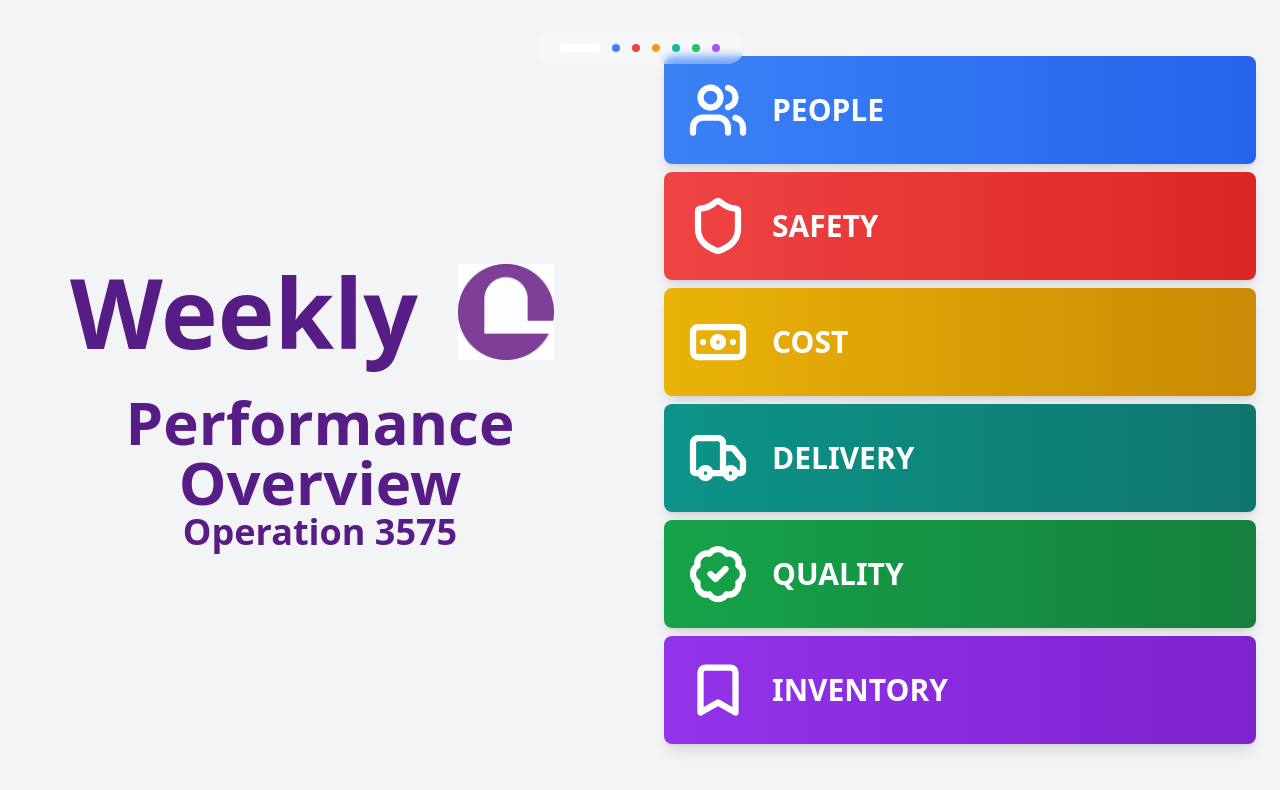
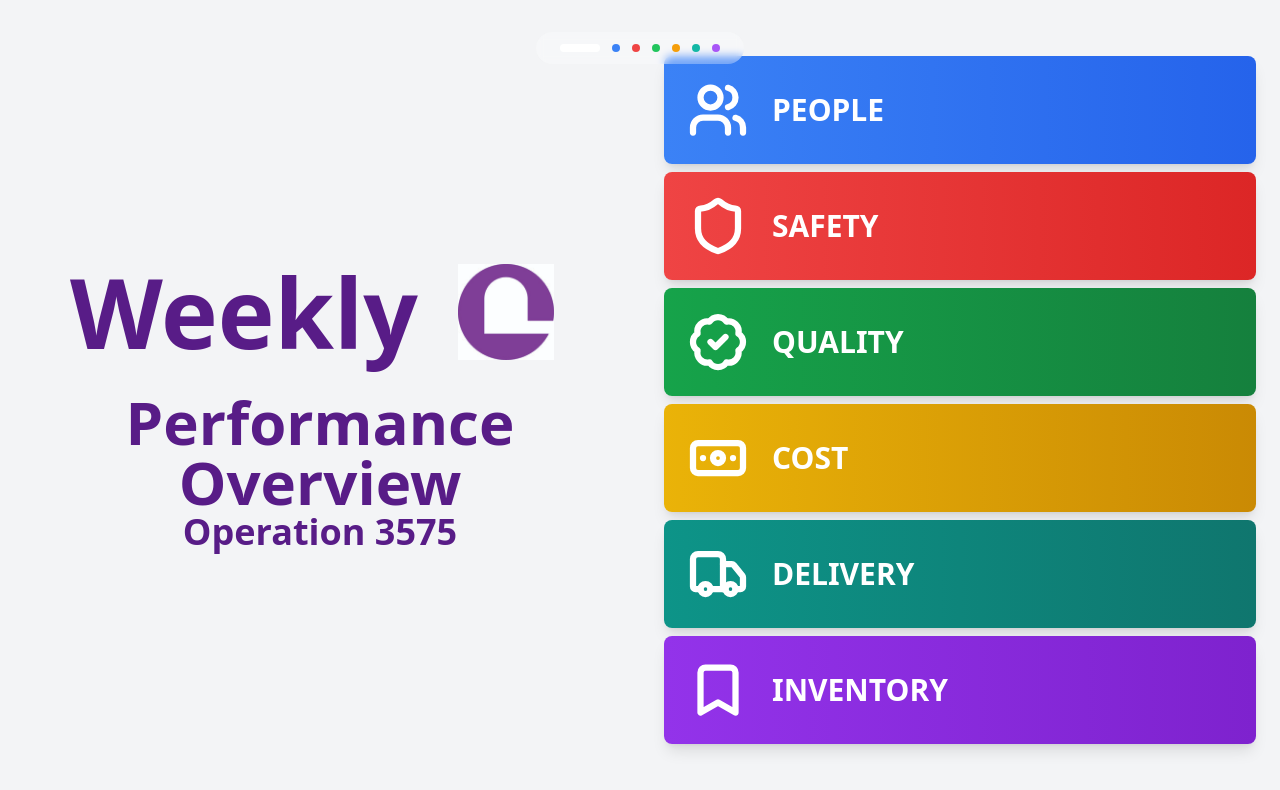
Before and after one commit to marieshaas/kpi_dashboard, a React (Create React App) app: page / in a window 1280 px wide. Both pictures are taken after a click on the button 564 px from the left and 48 px from the top of the page. Shown: the top 790 px of the page. Built offline with nearby package versions, Linux system fonts and the light colour scheme.

Commit message:
update data

```diff
--- a/src/App.js
+++ b/src/App.js
@@ -13,12 +13,12 @@ function App() {
   const [currentPage, setCurrentPage] = useState(0);
 
   const pages = [
-     { name: 'opening', component: OpeningPage, data: null, color: 'bg-gray-500' },
+    { name: 'opening', component: OpeningPage, data: null, color: 'bg-gray-500' },
     { name: 'people', component: PeoplePage, data: kpiData.people, color: 'bg-blue-500' },
     { name: 'safety', component: SafetyPage, data: kpiData.safety, color: 'bg-red-500' },
+    { name: 'quality', component: QualityPage, data: kpiData.quality , color: 'bg-green-500' },
     { name: 'cost',   component: CostPage,   data: kpiData.cost ,  color: 'bg-amber-500' },
     { name: 'delivery', component: DeliveryPage, data: kpiData.delivery , color: 'bg-teal-500' },
-    { name: 'quality', component: QualityPage, data: kpiData.quality , color: 'bg-green-500' },
     { name: 'inventory', component: InventoryPage, data: kpiData.inventory , color: 'bg-purple-500' },
 
   ];
--- a/src/components/openingPage.jsx
+++ b/src/components/openingPage.jsx
@@ -35,6 +35,12 @@ const OpeningPage = () => {
             <h3 className="text-3xl font-black text-white">SAFETY</h3>
           </div>
 
+           {/* QUALITY */}
+          <div className="bg-gradient-to-r from-green-600 to-green-700 rounded-lg p-6 flex items-center gap-6 shadow-lg">
+            <BadgeCheck size={60} className="text-white" strokeWidth={2.5} />
+            <h3 className="text-3xl font-black text-white">QUALITY</h3>
+          </div>
+
           {/* COST */}
           <div className="bg-gradient-to-r from-yellow-500 to-yellow-600 rounded-lg p-6 flex items-center gap-6 shadow-lg">
             <Banknote size={60} className="text-white" strokeWidth={2.5} />
@@ -45,12 +51,6 @@ const OpeningPage = () => {
           <div className="bg-gradient-to-r from-teal-600 to-teal-700 rounded-lg p-6 flex items-center gap-6 shadow-lg">
             <Truck size={60} className="text-white" strokeWidth={2.5} />
             <h3 className="text-3xl font-black text-white">DELIVERY</h3>
-          </div>
-
-          {/* QUALITY */}
-          <div className="bg-gradient-to-r from-green-600 to-green-700 rounded-lg p-6 flex items-center gap-6 shadow-lg">
-            <BadgeCheck size={60} className="text-white" strokeWidth={2.5} />
-            <h3 className="text-3xl font-black text-white">QUALITY</h3>
           </div>
 
           {/* INVENTORY */}
--- a/src/data/kpiData.js
+++ b/src/data/kpiData.js
@@ -28,7 +28,7 @@ export const kpiData = {
         unit: "%",
       },
       share_it: {
-        value: "0",
+        value: "49",
         label: "Laporan"
       }
     },
```
